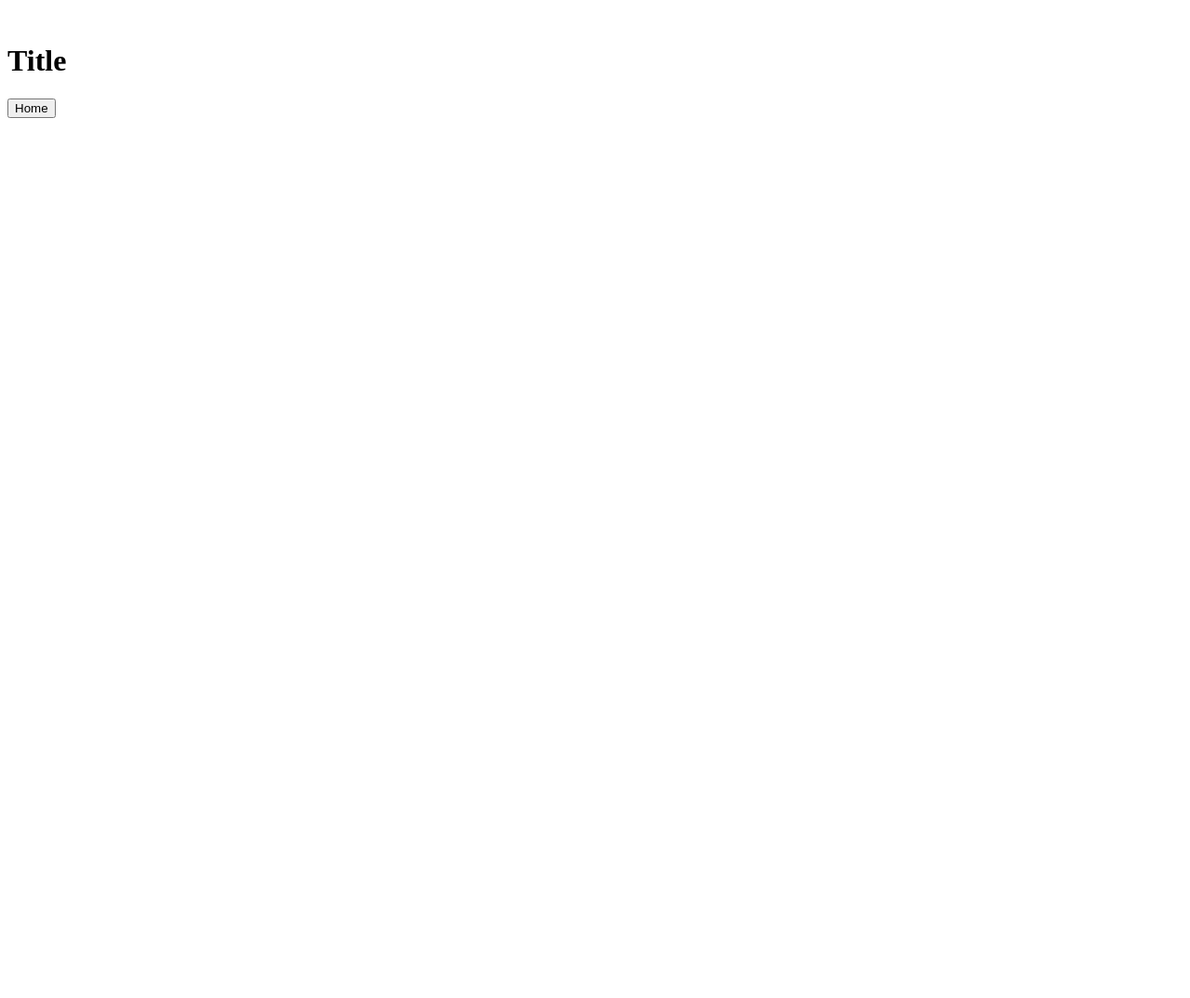
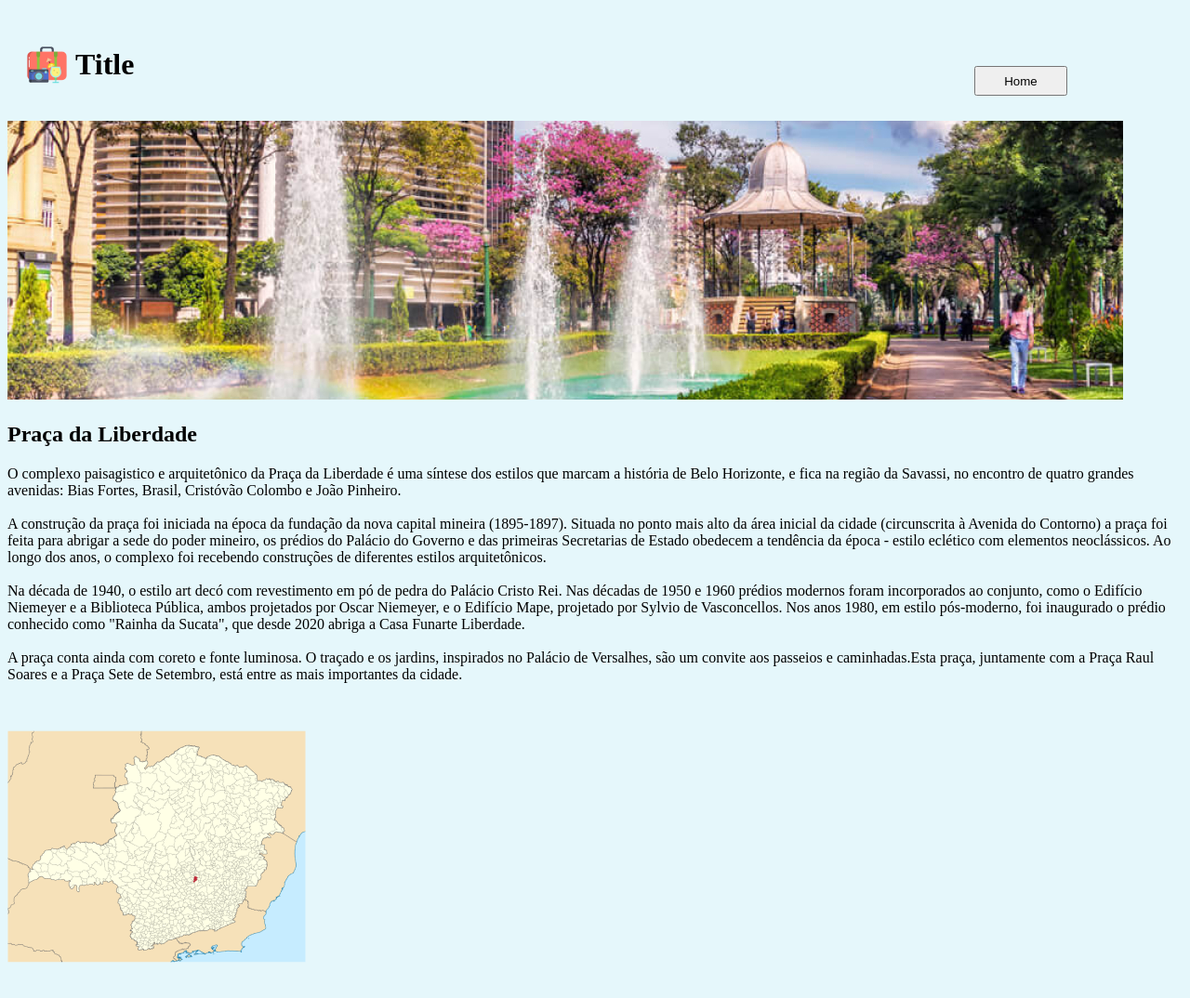
Before and after one commit to ruhancmendes/Local-Turistico, a plain HTML site: page index.html in a window 1280 px wide. Shown: the top 1074 px of the page at 93% size. Before the commit the page ends 800 px from the top, so only its background shows below. Drawn offline with Linux system fonts and the light colour scheme; a web font is replaced by a local one.

Commit message:
add text and images

```diff
--- a/index.html
+++ b/index.html
@@ -14,15 +14,28 @@
   </head>
   <body>
     <div class="header">
-      <img class="logo" src="" alt="" />
+      <img class="logo" src="assets/logo.png" alt="mala colorida, câmera fotográfica e um drink" />
       <h1 class="title">Title</h1>
-      <button>Home</button>
     </div>
-    <img class="body-image" src="" alt="" />
+    <button>Home</button>
+    <img class="body-image" src="assets/body-image.jpg" alt="fotografia da praça da liberdade em belo horizonte" />
     <div id="container">
-        <p></p>
+        <h2>Praça da Liberdade</h2>
+        <p>
+            O complexo paisagistico e arquitetônico da Praça da Liberdade é uma síntese dos estilos que marcam a história de Belo Horizonte, e fica na região da Savassi, no encontro de quatro grandes avenidas: Bias Fortes, Brasil, Cristóvão Colombo e João Pinheiro.
+            <br><br>
+            A construção da praça foi iniciada na época da fundação da nova capital mineira (1895-1897). Situada no ponto mais alto da área inicial da cidade (circunscrita à Avenida do Contorno) a praça foi feita para abrigar a sede do poder mineiro, os prédios do Palácio do Governo e das primeiras Secretarias de Estado obedecem a tendência da época - estilo eclético com elementos neoclássicos. Ao longo dos anos, o complexo foi recebendo construções de diferentes estilos arquitetônicos.
+            <br><br>
+            Na década de 1940, o estilo art decó com revestimento em pó de pedra do Palácio Cristo Rei. Nas décadas de 1950 e 1960 prédios modernos foram incorporados ao conjunto, como o Edifício Niemeyer e a Biblioteca Pública, ambos projetados por Oscar Niemeyer, e o Edifício Mape, projetado por Sylvio de Vasconcellos. Nos anos 1980, em estilo pós-moderno, foi inaugurado o prédio conhecido como "Rainha da Sucata", que desde 2020 abriga a Casa Funarte Liberdade.
+            <br><br>
+            A praça conta ainda com coreto e fonte luminosa. O traçado e os jardins, inspirados no Palácio de Versalhes, são um convite aos passeios e caminhadas.Esta praça, juntamente com a Praça Raul Soares e a Praça Sete de Setembro, está entre as mais importantes da cidade.</p>
         <div class="info-box">
-            <img class="map" src="" alt="">
+            <img class="map" src="assets/map.png" alt="mapa do estado de minas gerais destacando a cidade de belo horizonte em vermelho">
+            <p>
+                Ao redor da praça é o circuito cultural com museus como o centro cultural banco do Brasil, o memorial da Vale, o da Gerdau e o Palácio da Liberdade.
+                <br><br>
+                A Praça da Liberdade se localiza entre a Avenida Bias Fortes, Avenida Brasil e Avenida João Pinheiro, no bairro Savassi, região Centro-Sul de Belo Horizonte.
+            </p>
         </div>
     </div>
   </body>
--- a/style.css
+++ b/style.css
@@ -0,0 +1,31 @@
+body {
+    background-color: rgba(229, 247, 251, 1);
+}
+
+.header {
+    width: 1000px;
+    height: 90px;
+    display: inline-flex;
+    padding: 16px;
+    margin: 0;
+    align-items: center;
+}
+
+.header img {
+    width: 45px;
+    height: 45px;
+    justify-content: center;
+    margin: 4px;
+}
+
+.header h1 {
+    margin-block-start: 0;
+    margin-block-end: 0;
+    margin: 4px;
+}
+
+button {
+    width: 100px;
+    height: 32px;
+    margin: 4px;
+}
```
Also changed, not shown: assets/body-image.jpg (added), assets/logo.png (added), assets/map.png (added).
